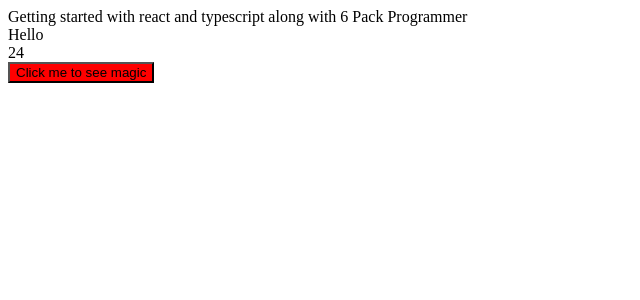
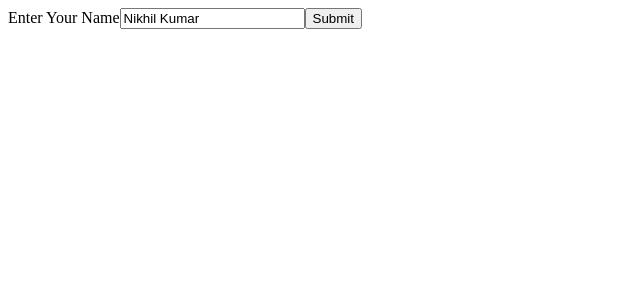
Before and after one commit to nikhilkumar50/Typescript-React, a React (Vite) app in the folder React-Typescript/: page / in a window 1280 px wide. Shown: the top 300 px of the page, without its empty margins (0-640 px from the left). Built offline with nearby package versions, Linux system fonts and the light colour scheme.

Commit message:
react+typescript basic completed

```diff
--- a/React-Typescript/src/App.tsx
+++ b/React-Typescript/src/App.tsx
@@ -3,13 +3,8 @@ import Box from "./components/Box";
 const App = () => {
   return (
     <div>
-      <Box heading={"Hello"} count={24}
-      func1={()=>{
-        alert("LOL")
+      <Box label="Enter Your Name" value={"Nikhil Kumar"} onChange={()=>{}}/>
 
-      }}
-
-      />
     </div>
   );
 };
--- a/React-Typescript/src/components/Box.tsx
+++ b/React-Typescript/src/components/Box.tsx
@@ -1,18 +1,21 @@
-type PropsType = {
-  heading: string;
-  count: number;
-  func1:()=>void
-};
+type inputValueType = string | number;
 
-const Box = ({ heading, count,func1 }: PropsType) => {
+const Box = <T extends inputValueType>({
+  label,
+  value,
+  onChange,
+}: {
+  label: string;
+  value: T;
+  onChange: () => void;
+}) => {
   return (
     <>
-      <div>
-        Getting started with react and typescript along with 6 Pack Programmer
-      </div>
-      <div>{heading}</div>
-      <div>{count}</div>
-      <button onClick={()=>func1()} style={{"background":"red"}}>Click me to see magic</button>
+      <form>
+        <label>{label}</label>
+        <input type="text" value={value} onChange={onChange} />
+        <button type="submit">Submit</button>
+      </form>
     </>
   );
 };
```
